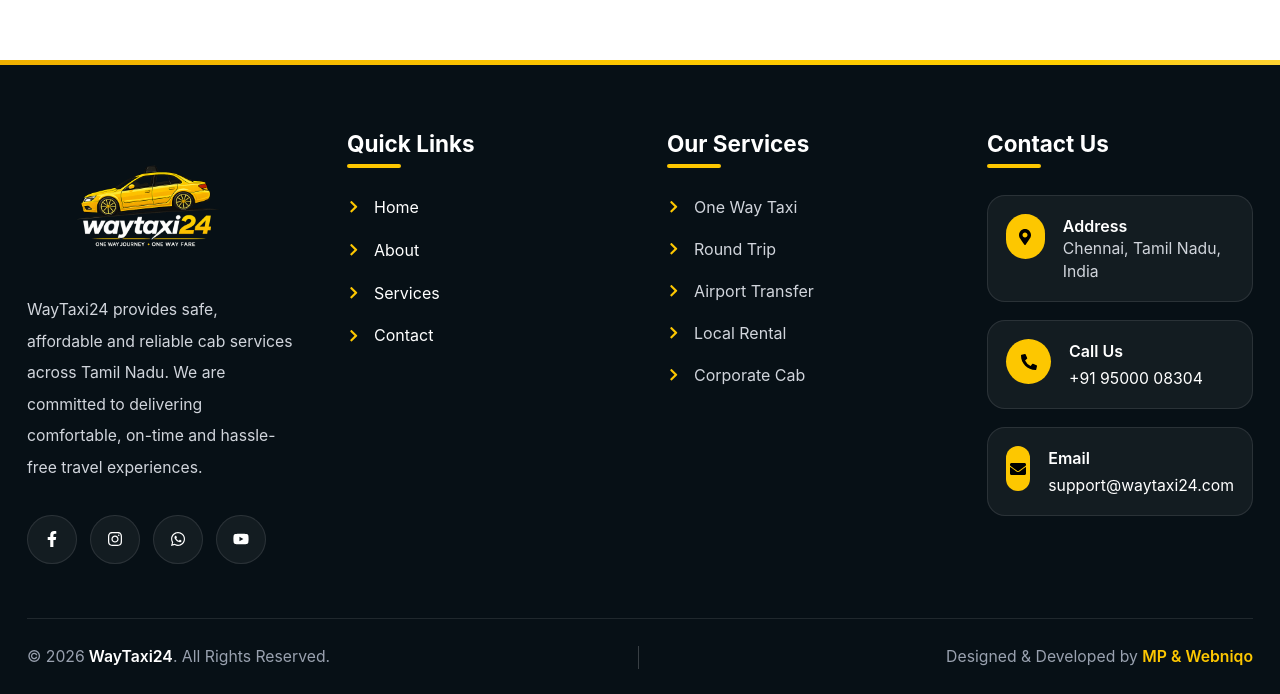
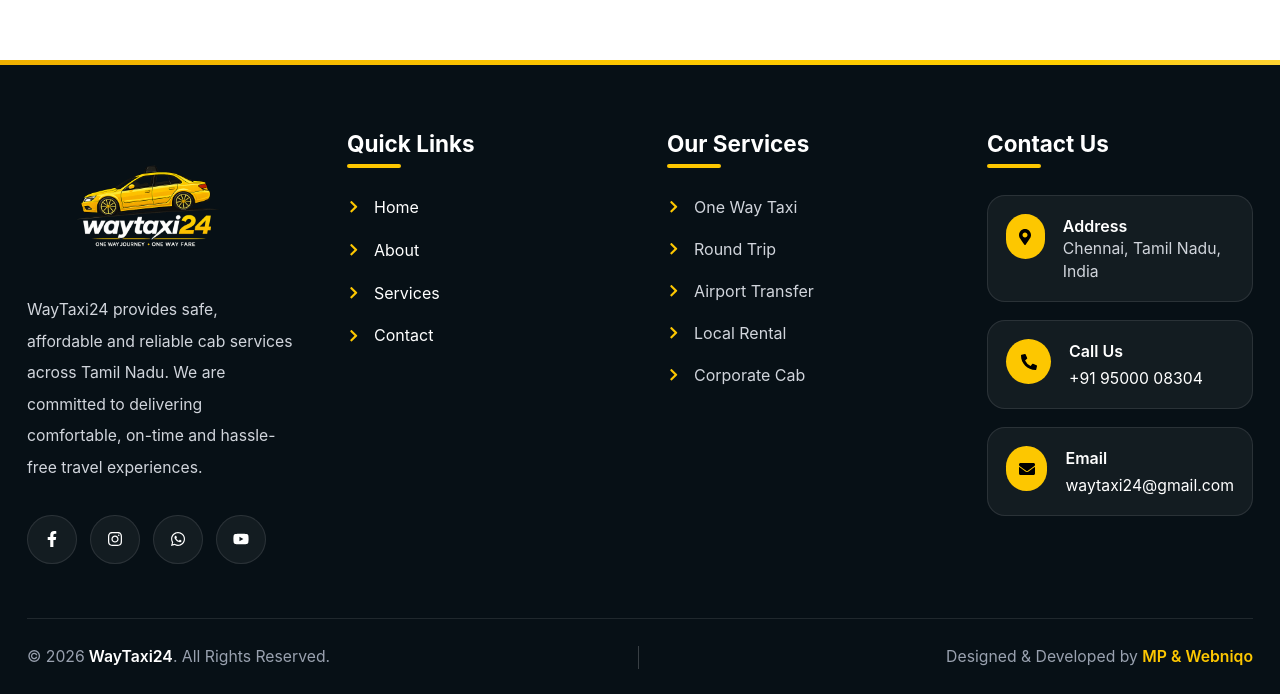
Before and after one commit to ManojPrabakarS/WayTaxi24, a React (Vite) app: page / in a window 1280 px wide. Shown: the part 4502-5196 px from the top of the page. Built offline with nearby package versions, Linux system fonts and the light colour scheme.

Commit message:
Update Loading & email

```diff
--- a/src/Components/Footer.jsx
+++ b/src/Components/Footer.jsx
@@ -31,7 +31,7 @@
   const socialIcons = [
     {
       icon: FaFacebookF,
-      link: "https://www.facebook.com/yourpage",
+      link: "https://www.facebook.com/profile.php?id=61592409315646",
     },
     {
       icon: FaInstagram,
@@ -219,10 +219,10 @@
                   </h4>
 
                   <a
-                    href="mailto:support@waytaxi24.com"
+                    href="mailto:waytaxi24@gmail.com"
                     className="mt-1 block text-sm text-gray-300 transition hover:text-yellow-400"
                   >
-                    support@waytaxi24.com
+                    waytaxi24@gmail.com
                   </a>
 
                 </div>
--- a/src/Components/Loading.jsx
+++ b/src/Components/Loading.jsx
@@ -1,6 +1,8 @@
+import { useState } from "react";
 import Logo from "../assets/calogo.png";
 
 function Loading() {
+  const [loaded, setLoaded] = useState(false);
   return (
     <>
       <style>{`
@@ -105,7 +107,9 @@
             <img
               src={Logo}
               alt="WayTaxi24"
-              className="logo"
+              onLoad={() => setLoaded(true)}
+              className={`logo transition-all duration-700 ${loaded ? "opacity-100 scale-100" : "opacity-0 scale-90"
+                }`}
             />
           </div>
           <div className="mt-4 flex flex-col items-center">
```
